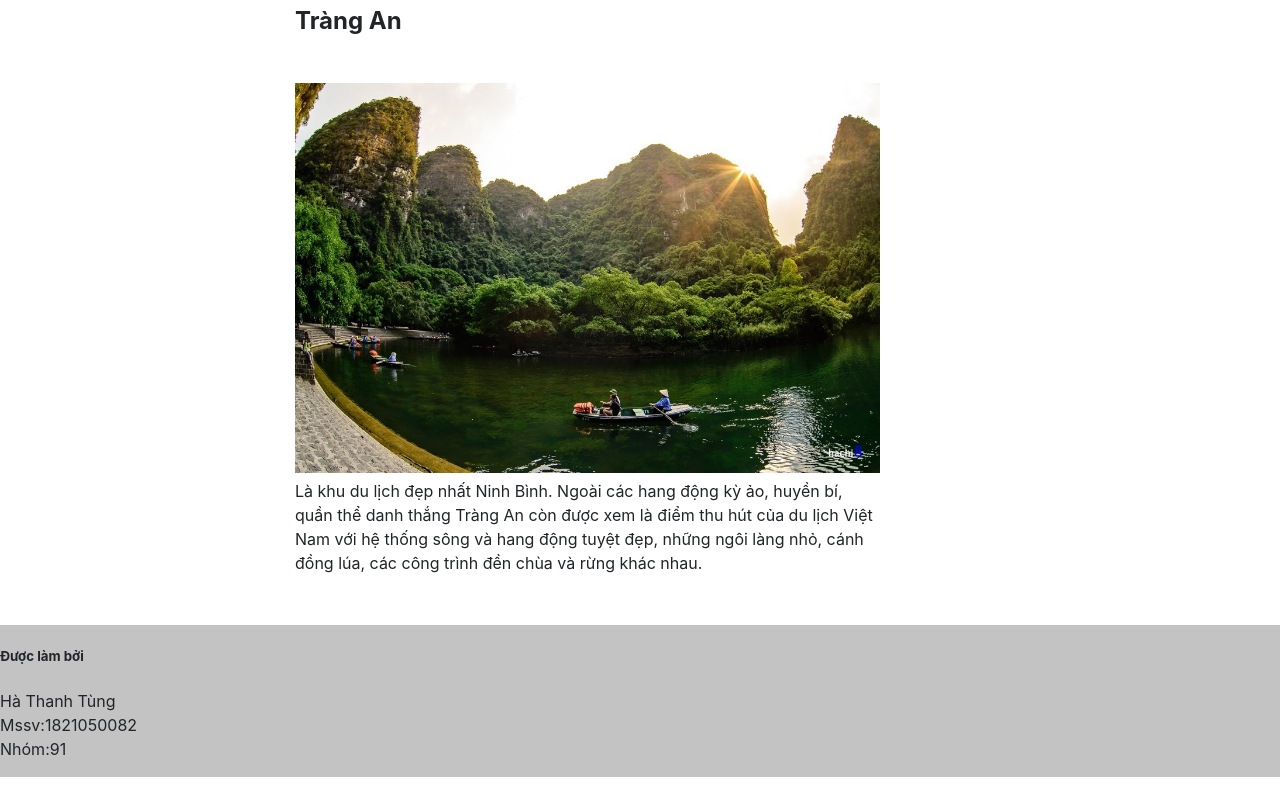
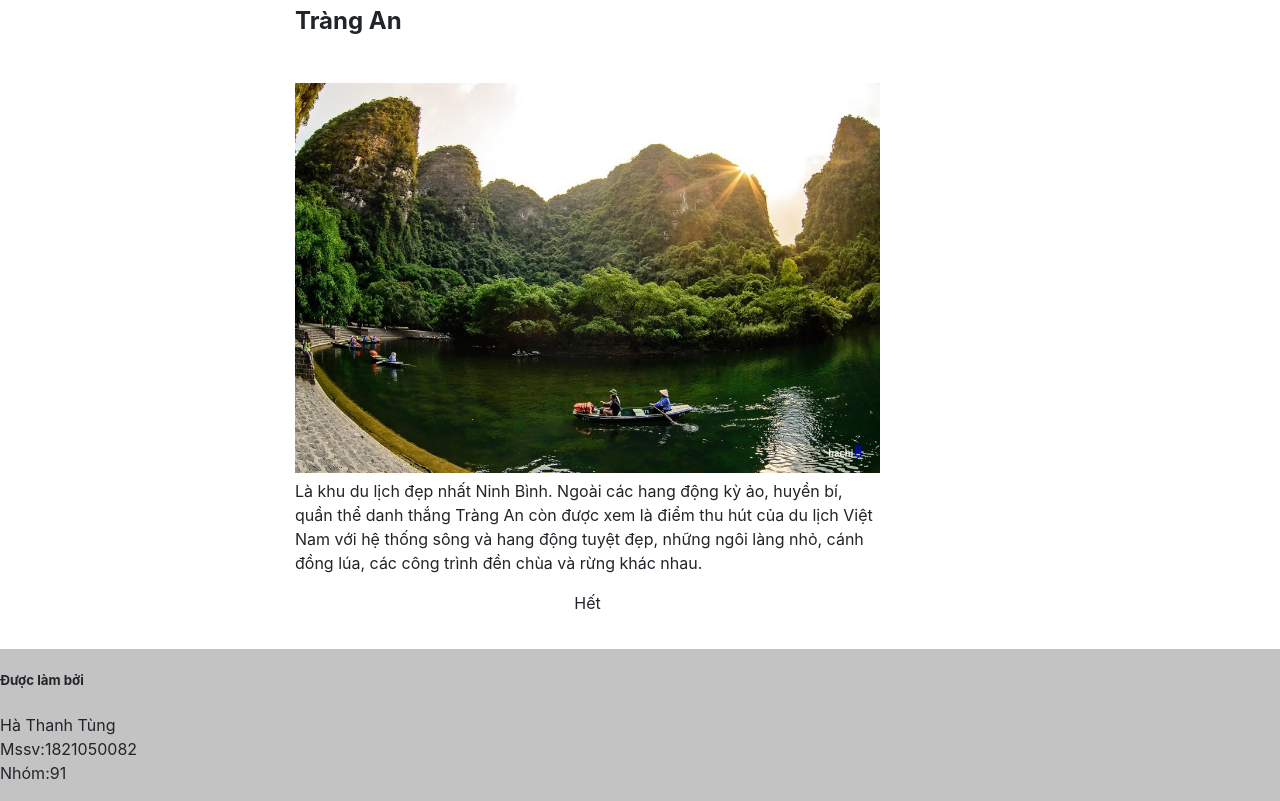
Before and after one commit to hatung123cf/static-web, a plain HTML site: page index.html in a window 1280 px wide. Shown: the part 9112-9913 px from the top of the page. Before the commit the page ends 9889 px from the top, so only its background shows below. Drawn offline with Linux system fonts and the light colour scheme.

Commit message:
Update index.html

```diff
--- a/index.html
+++ b/index.html
@@ -145,6 +145,7 @@
 			<img class="img-fluid w-100" src="./img/16.jpg"><br>
 			Là khu du lịch đẹp nhất Ninh Bình. Ngoài các hang động kỳ ảo, huyền bí, quần thể danh thắng Tràng An còn được xem là điểm thu hút của du lịch Việt Nam với hệ thống sông và hang động tuyệt đẹp, những ngôi làng nhỏ, cánh đồng lúa, các công trình đền chùa và rừng khác nhau.<br>
 		  </p>
+		<center>Hết</center>
 		</div>
 		<div class="col-4">
 		<h4>Cảnh thác nước</h4>
```
